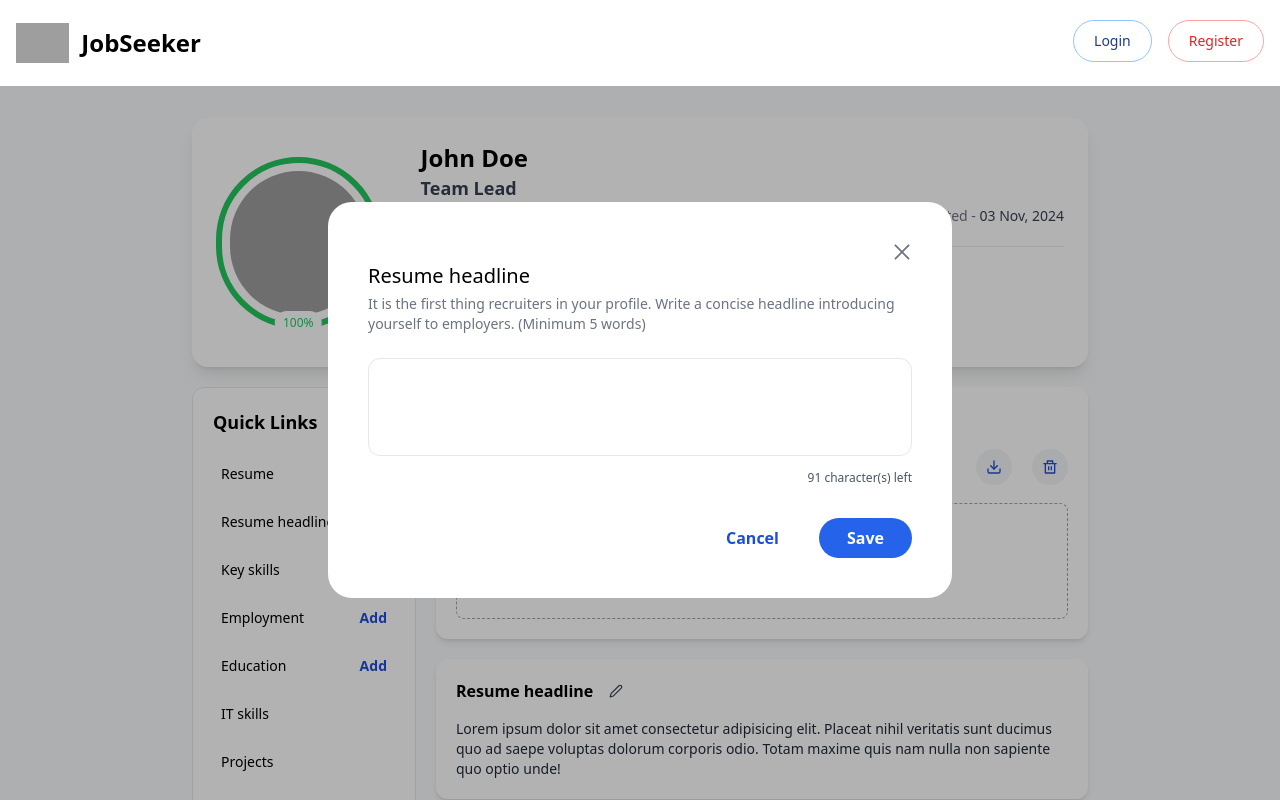
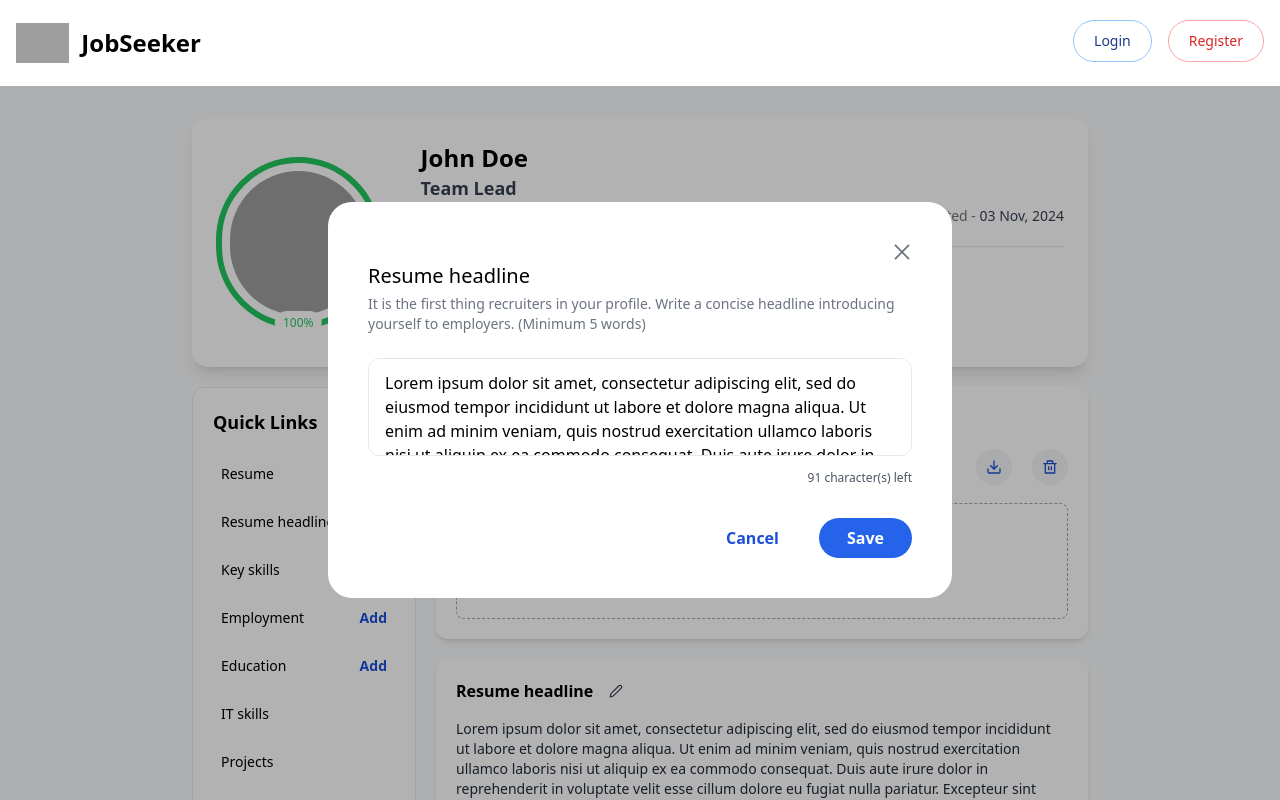
Before and after one commit to Anirudh-WB/JobSeaker, a React (Create React App) app: page /profile in a window 1280 px wide. Both pictures are taken after a click on the button 616 px from the left and 691 px from the top of the page. Built offline with nearby package versions, Linux system fonts and the light colour scheme; grey boxes are pictures that could not be loaded.

Commit message:
resume headline working

```diff
--- a/src/components/ProfilePage/ResumeHeadline.jsx
+++ b/src/components/ProfilePage/ResumeHeadline.jsx
@@ -4,6 +4,9 @@
 
 function ResumeHeadline() {
   let [isResumeHeadlineOpen, setIsResumeHeadlineOpen] = useState(false);
+  let [resumeHeadline, setResumeHeadline] = useState(
+    "Lorem ipsum dolor sit amet, consectetur adipiscing elit, sed do eiusmod tempor incididunt ut labore et dolore magna aliqua. Ut enim ad minim veniam, quis nostrud exercitation ullamco laboris nisi ut aliquip ex ea commodo consequat. Duis aute irure dolor in reprehenderit in voluptate velit esse cillum dolore eu fugiat nulla pariatur. Excepteur sint occaecat cupidatat non proident, sunt in culpa qui officia deserunt mollit anim id est laborum."
+  );
 
   return (
     <>
@@ -16,15 +19,13 @@
             <FiEdit2 className="text-sm text-gray-700" />
           </button>
         </div>
-        <p className="text-sm text-gray-800">
-          Lorem ipsum dolor sit amet consectetur adipisicing elit. Placeat nihil
-          veritatis sunt ducimus quo ad saepe voluptas dolorum corporis odio.
-          Totam maxime quis nam nulla non sapiente quo optio unde!
-        </p>
+        <p className="text-sm text-gray-800">{resumeHeadline}</p>
       </div>
       <ResumeHeadlineModal
         isOpen={isResumeHeadlineOpen}
         setIsOpen={setIsResumeHeadlineOpen}
+        resumeHeadline={resumeHeadline}
+        setResumeHeadline={setResumeHeadline}
       />
     </>
   );
--- a/src/components/ProfilePage/ResumeHeadlineModal.jsx
+++ b/src/components/ProfilePage/ResumeHeadlineModal.jsx
@@ -4,9 +4,17 @@
   DialogTitle,
   DialogBackdrop,
 } from "@headlessui/react";
+import { useState } from "react";
 import { RiCloseLargeFill } from "react-icons/ri";
 
-export default function ResumeHeadlineModal({ isOpen, setIsOpen }) {
+export default function ResumeHeadlineModal({
+  isOpen,
+  setIsOpen,
+  resumeHeadline,
+  setResumeHeadline,
+}) {
+  const [headlineTemp, setHeadlineTemp] = useState(resumeHeadline);
+
   return (
     <>
       <Dialog
@@ -43,6 +51,8 @@
                 <textarea
                   className="border w-full outline-none py-3 px-4 rounded-xl resize-none"
                   rows={3}
+                  value={headlineTemp}
+                  onChange={(e) => setHeadlineTemp(e.target.value)}
                 />
                 <span className="text-xs text-gray-600 text-right py-2 w-full block">
                   91 character(s) left
@@ -55,7 +65,13 @@
                 >
                   Cancel
                 </button>
-                <button className="text-white bg-blue-600 px-7 py-2 rounded-full">
+                <button
+                  className="text-white bg-blue-600 px-7 py-2 rounded-full"
+                  onClick={() => {
+                    setResumeHeadline(headlineTemp);
+                    setIsOpen((prev) => !prev);
+                  }}
+                >
                   Save
                 </button>
               </div>
```
